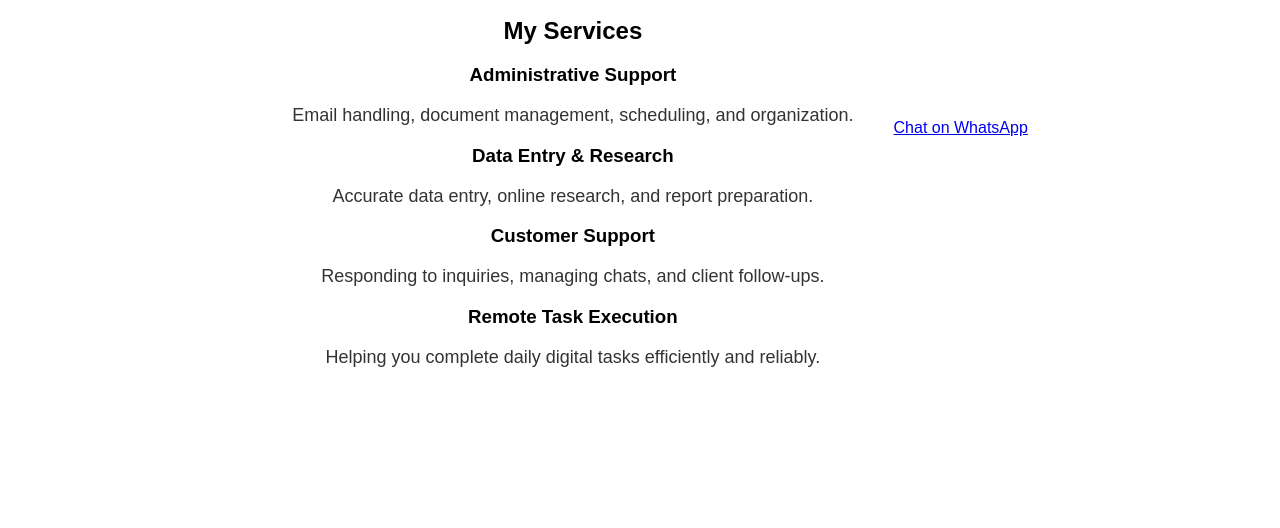
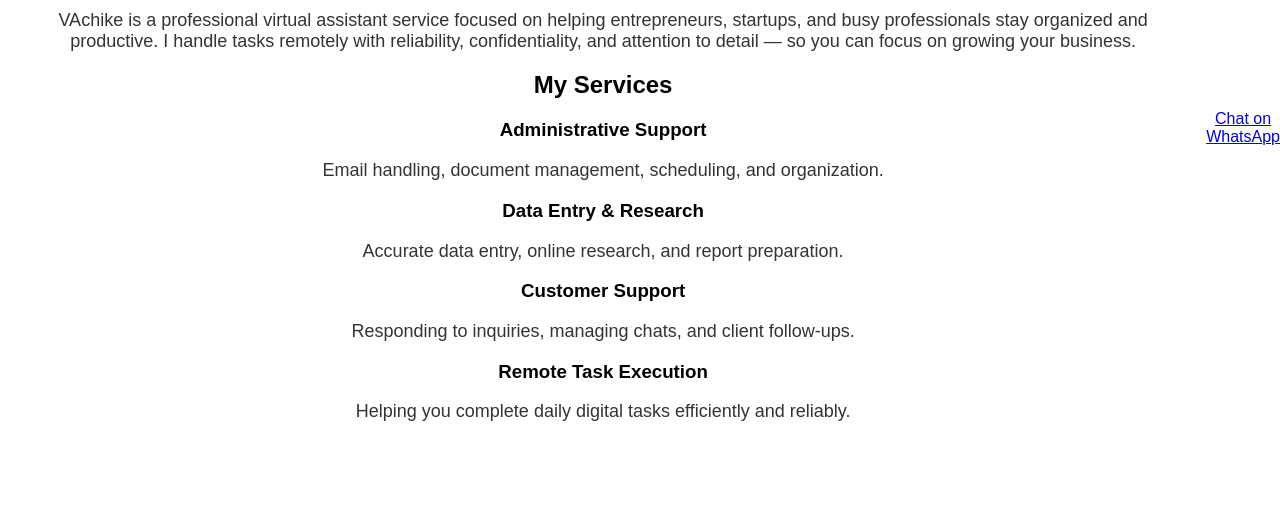
Before and after one commit to vachike/Vachike-website, a plain HTML site: page index.html in a window 1280 px wide. Shown: the part 272-800 px from the top of the page. Drawn offline with Linux system fonts and the light colour scheme.

Commit message:
Add files via upload

```diff
--- a/index.html
+++ b/index.html
@@ -12,6 +12,14 @@
   <div class="content">
     <h1>VAchike</h1>
     <p class="tagline">Reliable Virtual Assistance That Gets Things Done.</p>
+
+<h2>About VAchike</h2>
+<p>
+VAchike is a professional virtual assistant service focused on helping
+entrepreneurs, startups, and busy professionals stay organized and productive.
+I handle tasks remotely with reliability, confidentiality, and attention to detail
+— so you can focus on growing your business.
+</p>
 
     <h2>My Services</h2>
 
```
